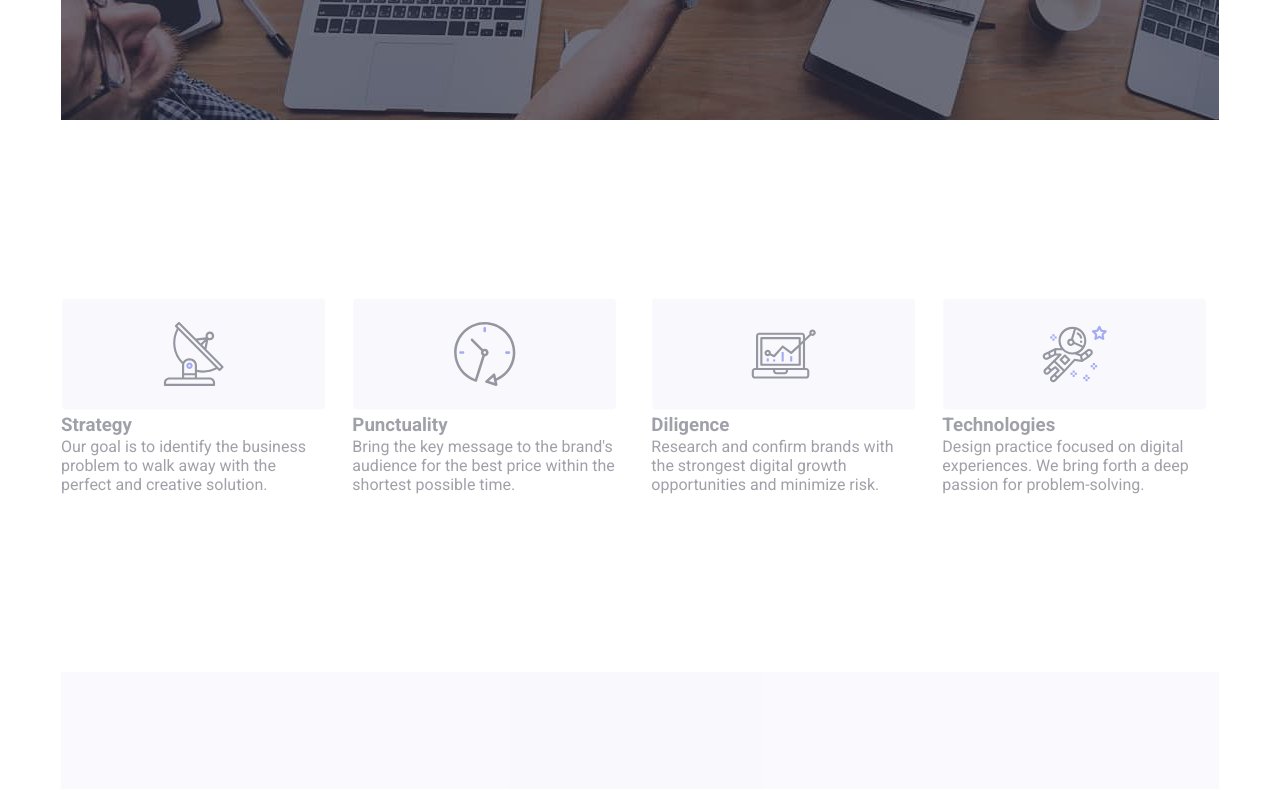
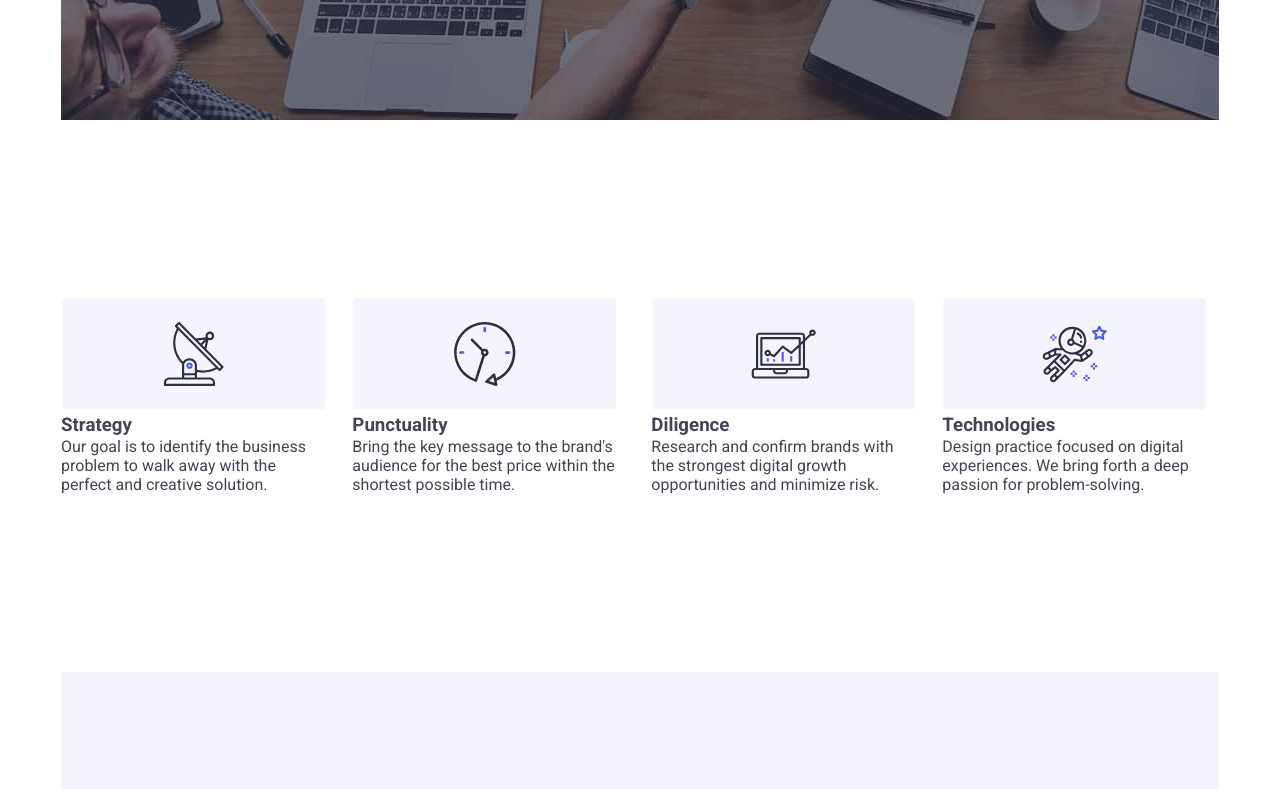
Before and after one commit to MirayBayan/goit-markup-hw-05, a plain HTML site: page index.html in a window 1280 px wide. Shown: the part 480-1269 px from the top of the page. Drawn offline with nearby package versions, Linux system fonts and the light colour scheme.

Commit message:
second commit

```diff
--- a/css/styles.css
+++ b/css/styles.css
@@ -354,10 +354,10 @@ ul {
 }
 .is-open .header,
 .is-open .section-1,
-.section-2,
-.section-3,
-.section-4,
-.footer {
+.is-open .section-2,
+.is-open .section-3,
+.is-open .section-4,
+.is-open .footer {
   opacity: 0.5;
   transition: opacity 250ms ease;
 }
```
